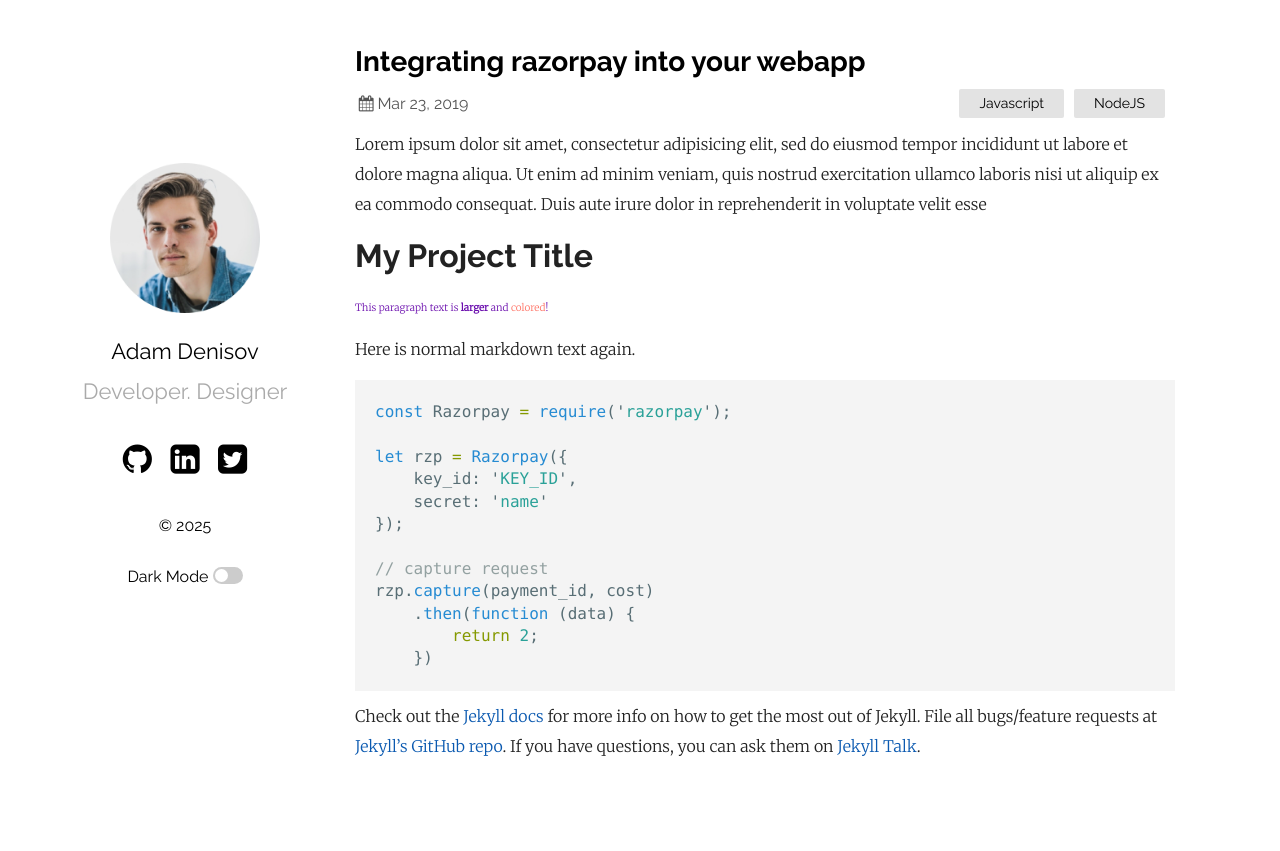
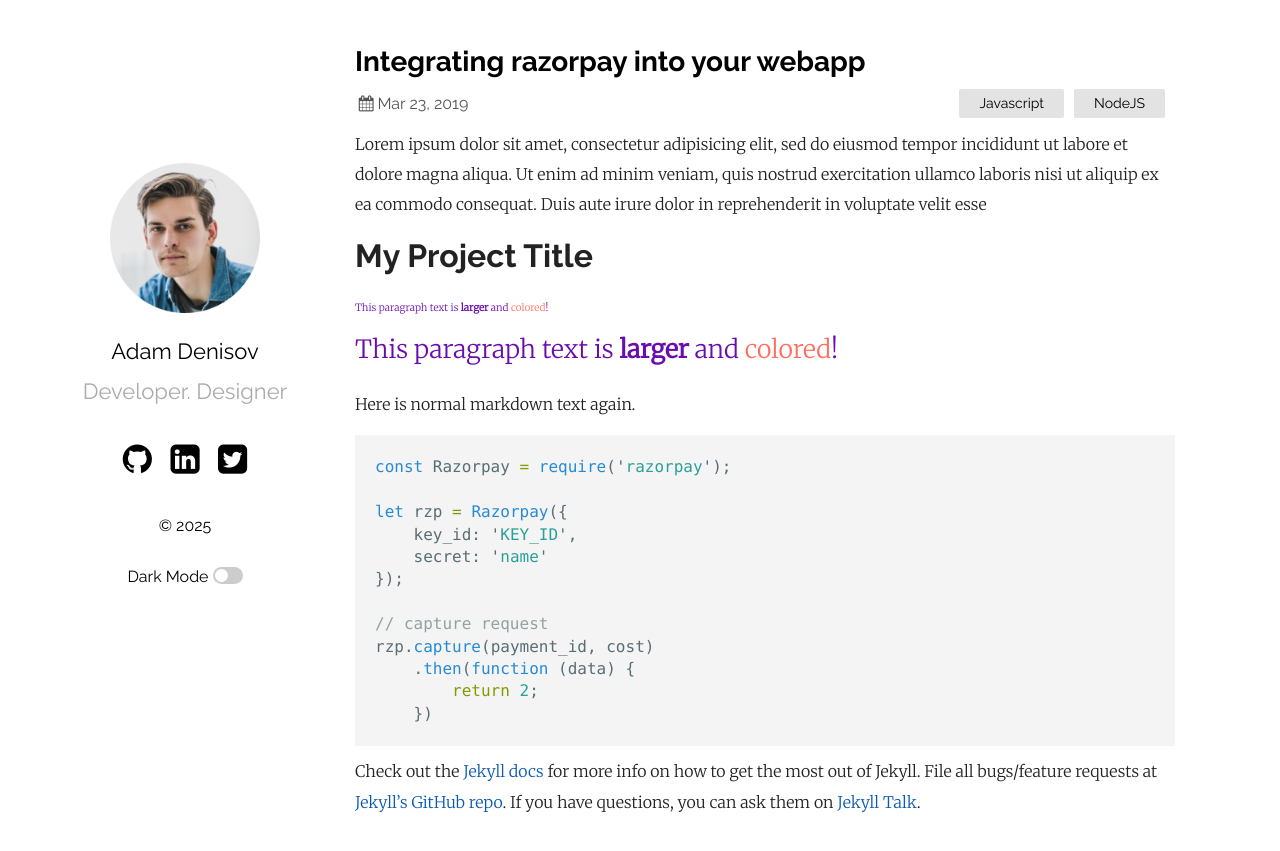
Before and after one commit to joanna-jaeeun/joanna-jaeeun.github.io, a Jekyll site: the page built from _posts/2019-03-23-welcome-to-jekyll.markdown, in a window 1280 px wide. Shown: the top 851 px of the page. Built offline with Jekyll 4.4.1, drawn with Linux system fonts in a browser that asks for light colours.

Commit message:
Update 2019-03-23-welcome-to-jekyll.markdown

```diff
--- a/_posts/2019-03-23-welcome-to-jekyll.markdown
+++ b/_posts/2019-03-23-welcome-to-jekyll.markdown
@@ -11,6 +11,11 @@ Lorem ipsum dolor sit amet, consectetur adipisicing elit, sed do eiusmod tempor
 <p style="font-size:10px; color:#6A0DAD;">
 This paragraph text is <b>larger</b> and <span style="color:#FF6F61;">colored</span>!
 </p>
+
+<p style="font-size:25px; color:#6A0DAD;">
+This paragraph text is <b>larger</b> and <span style="color:#FF6F61;">colored</span>!
+</p>
+
 
 Here is normal markdown text again.
 
```
